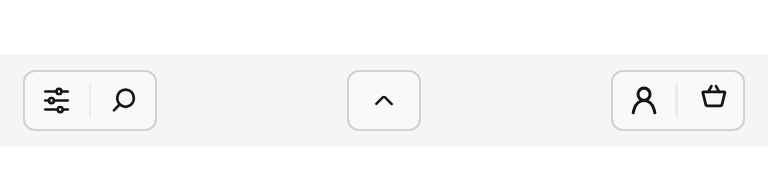
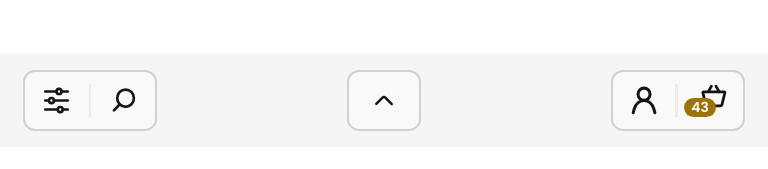
Before and after one commit to Albeiromr/Ecommerce-clean-template, a React (Create React App) app: page / in a window 768 px wide. Shown: the part 213-382 px from the top of the page. Built offline with nearby package versions, Linux system fonts and the light colour scheme.

Commit message:
Add a basket counter to the fixed menu

```diff
--- a/src/components/Fixed menu/0px-599px.scss
+++ b/src/components/Fixed menu/0px-599px.scss
@@ -71,8 +71,6 @@
       height: 65.573%;
       margin: 0 4vw;
       position: relative;
-
-
     }
 
     &__icon-middle-container {
@@ -92,5 +90,29 @@
       top: 0;
       right: 0;
     }
+
+    &__basket-counter {
+      width: auto;
+      min-width: 18.179%;
+      height: 51.072%;
+      padding: 0 20%;
+      background: $c4-A;
+      position: absolute;
+      top: 43.998%;
+      right: 35.905%;
+      border-radius: 2vw;
+      display: flex;
+      align-items: center;
+      justify-content: center;
+      cursor: pointer;
+    }
+
+    &__basket-text {
+      margin: 0;
+      font-family: $primary-font;
+      font-weight: 600;
+      font-size: clamp(1px, 3.5vw, 15.71px);
+      color: $c1-J;
+    }
   }
 }
--- a/src/components/Fixed menu/600px-1024px.scss
+++ b/src/components/Fixed menu/600px-1024px.scss
@@ -60,7 +60,7 @@
 
     &__icon-container {
       width: 26.222%;
-      height: 53.180%;
+      height: 53.18%;
       margin: 0 2vw;
     }
 
@@ -87,7 +87,30 @@
       position: absolute;
       top: 0;
       right: 0;
+    }
 
+    &__basket-counter {
+      width: auto;
+      min-width: 18.179%;
+      height: 51.072%;
+      padding: 0 20%;
+      background: $c4-A;
+      position: absolute;
+      top: 43.998%;
+      right: 35.905%;
+      border-radius: 2vw;
+      display: flex;
+      align-items: center;
+      justify-content: center;
+      cursor: pointer;
+    }
+
+    &__basket-text {
+      margin: 0;
+      font-family: $primary-font;
+      font-weight: 600;
+      font-size: clamp(1px, 1.8vw, 15.71px);
+      color: $c1-J;
     }
   }
 }
--- a/src/components/Fixed menu/FixedMenu.tsx
+++ b/src/components/Fixed menu/FixedMenu.tsx
@@ -11,49 +11,59 @@ import arrowUp from '../../assets/icons/arrowUp.svg'
 
 const FixedMenu = () => {
 
-    return(
-        <div className='fixed-menu'>
-
-            <div className='fixed-menu__subcontainer'>
-
-                <div className='fixed-menu__left-block'>
-
-                    <div className='fixed-menu__icon-container'>
-                        <img className='fixed-menu__icon' src={filters} alt="filter icon"/>
+    return (
+      <div className="fixed-menu">
+        <div className="fixed-menu__subcontainer">
+          <div className="fixed-menu__left-block">
+            <div className="fixed-menu__icon-container">
+              <img
+                className="fixed-menu__icon"
+                src={filters}
+                alt="filter icon"
+              />
             </div>
 
-                    <div className='fixed-menu__line'></div>
+            <div className="fixed-menu__line"></div>
 
-                    <div className='fixed-menu__icon-container'>
-                        <img className='fixed-menu__icon' src={search} alt="filter icon"/>
+            <div className="fixed-menu__icon-container">
+              <img
+                className="fixed-menu__icon"
+                src={search}
+                alt="filter icon"
+              />
+            </div>
+          </div>
+          <div className="fixed-menu__middle-block">
+            <div className="fixed-menu__icon-middle-container">
+              <img
+                className="fixed-menu__icon"
+                src={arrowUp}
+                alt="filter icon"
+              />
+            </div>
+          </div>
+          <div className="fixed-menu__right-block">
+            <div className="fixed-menu__icon-container">
+              <img className="fixed-menu__icon" src={user} alt="filter icon" />
             </div>
 
+            <div className="fixed-menu__line"></div>
+
+            <div className="fixed-menu__icon-container-basket">
+              <img
+                className="fixed-menu__icon-basket"
+                src={basket}
+                alt="filter icon"
+              />
+
+              <div className="fixed-menu__basket-counter">
+                <p className="fixed-menu__basket-text">43</p>
               </div>
-                <div className='fixed-menu__middle-block'>
-
-                    <div className='fixed-menu__icon-middle-container'>
-                        <img className='fixed-menu__icon' src={arrowUp} alt="filter icon"/>
             </div>
-
           </div>
-                <div className='fixed-menu__right-block'>
-
-                    <div className='fixed-menu__icon-container'>
-                        <img className='fixed-menu__icon' src={user} alt="filter icon"/>
         </div>
-
-                    <div className='fixed-menu__line'></div>
-
-                    <div className='fixed-menu__icon-container-basket'>
-                        <img className='fixed-menu__icon-basket' src={basket} alt="filter icon"/>
       </div>
-
-                </div>
-
-            </div>
-
-        </div>
-    )
+    );
 };
 
 export default FixedMenu;
```
Lines whose indentation alone changed are shown as unchanged.
